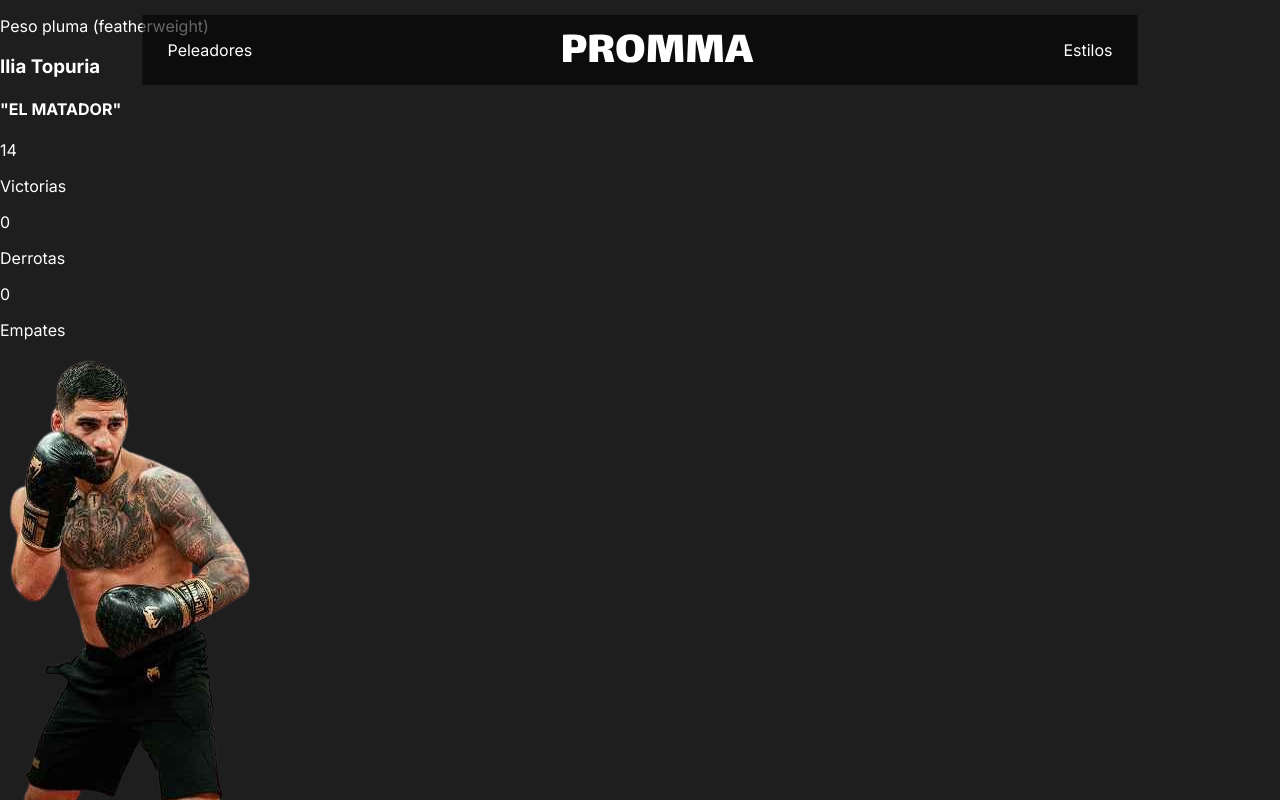
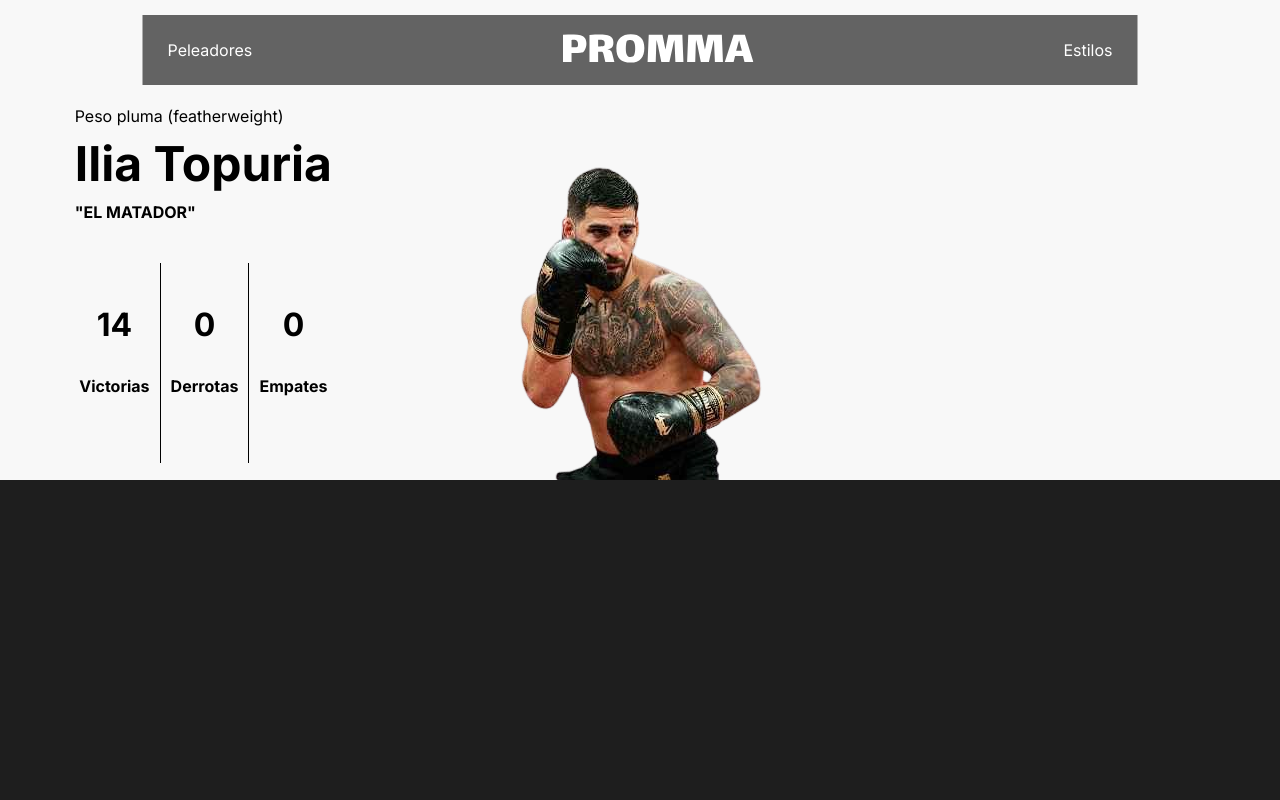
Before and after one commit to Ulise22/promma, a Next.js app: page /peleadores/illia-topuria in a window 1280 px wide. Shown: the top 800 px of the page. Built offline with nearby package versions, Linux system fonts and the light colour scheme.

Commit message:
start working with the Ilia page

```diff
--- a/src/app/peleadores/illia-topuria/Illia.module.css
+++ b/src/app/peleadores/illia-topuria/Illia.module.css
@@ -0,0 +1,54 @@
+.ilia__hero{
+    height: 60vh;
+    background-color: #F8F8F8;
+    overflow: hidden;
+    color: #000;
+    display: grid;
+    gap: 30px;
+    justify-items: center;
+    grid-template-columns: 1fr 1fr 1fr;
+    grid-template-rows: 1fr 1fr;
+}
+
+.ilia__hero__info {
+    margin-top: 100px;
+}
+
+.ilia__hero__p {
+    line-height: 0;
+}
+
+.ilia__hero__name {
+    font-size: 48px;
+    line-height: 0;
+}
+
+.ilia__hero__nickname {
+    font-weight: 700;
+    line-height: 0;
+}
+
+.ilia__record {
+    grid-column: 1/2;
+    display: flex;
+    text-align: center;
+    height: 200px;
+}
+
+.ilia__record__container {
+    border-right: 1px solid #000;
+    padding: 10px;
+}
+
+.ilia__record__container3 {
+    padding: 10px;
+}
+
+.ilia__record__number {
+    font-size: 32px;
+    font-weight: 700;
+}
+
+.ilia__image {
+    margin-top: -100px;
+}
--- a/src/app/peleadores/illia-topuria/page.tsx
+++ b/src/app/peleadores/illia-topuria/page.tsx
@@ -6,26 +6,26 @@ export default function Illia () {
     return(
         <main>
             <section className={styles.ilia__hero}>
-                <article>
-                    <p>Peso pluma (featherweight)</p>
-                    <h1>Ilia Topuria</h1>
-                    <h4>"EL MATADOR"</h4>
+                <article className={styles.ilia__hero__info}>
+                    <p className={styles.ilia__hero__p}>Peso pluma (featherweight)</p>
+                    <h1 className={styles.ilia__hero__name}>Ilia Topuria</h1>
+                    <h4 className={styles.ilia__hero__nickname}>"EL MATADOR"</h4>
                 </article>
-                <article>
-                    <div>
-                        <p>14</p>
-                        <p>Victorias</p>
+                <article className={styles.ilia__record}>
+                    <div className={styles.ilia__record__container}>
+                        <p className={styles.ilia__record__number}>14</p>
+                        <b>Victorias</b>
                     </div>
-                    <div>
-                        <p>0</p>
-                        <p>Derrotas</p>
+                    <div className={styles.ilia__record__container}>
+                        <p className={styles.ilia__record__number}>0</p>
+                        <b>Derrotas</b>
                     </div>
-                    <div>
-                        <p>0</p>
-                        <p>Empates</p>
+                    <div className={styles.ilia__record__container3}>
+                        <p className={styles.ilia__record__number}>0</p>
+                        <b>Empates</b>
                     </div>
                 </article>
-                <Image src={topuria} alt="" />
+                <Image className={styles.ilia__image} src={topuria} alt="" />
             </section>
         </main>
     )
```
